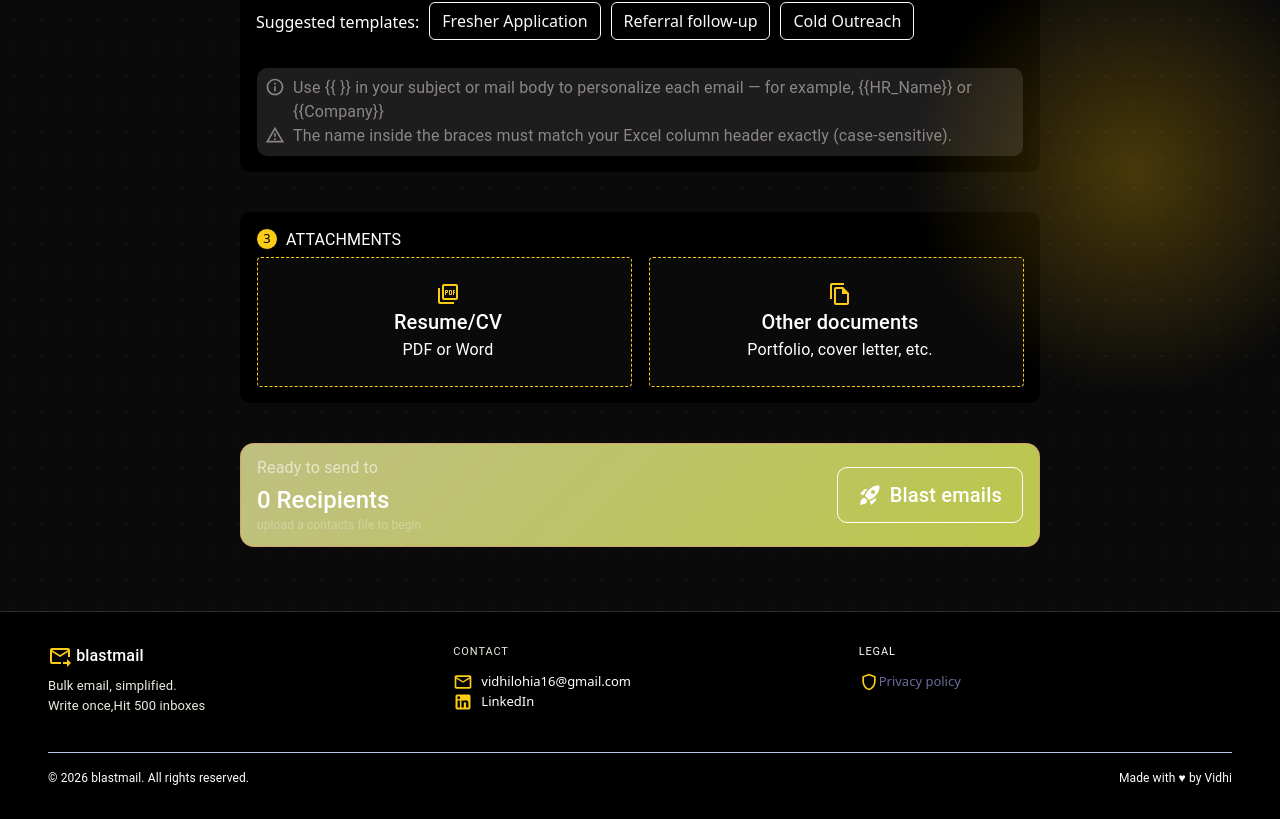
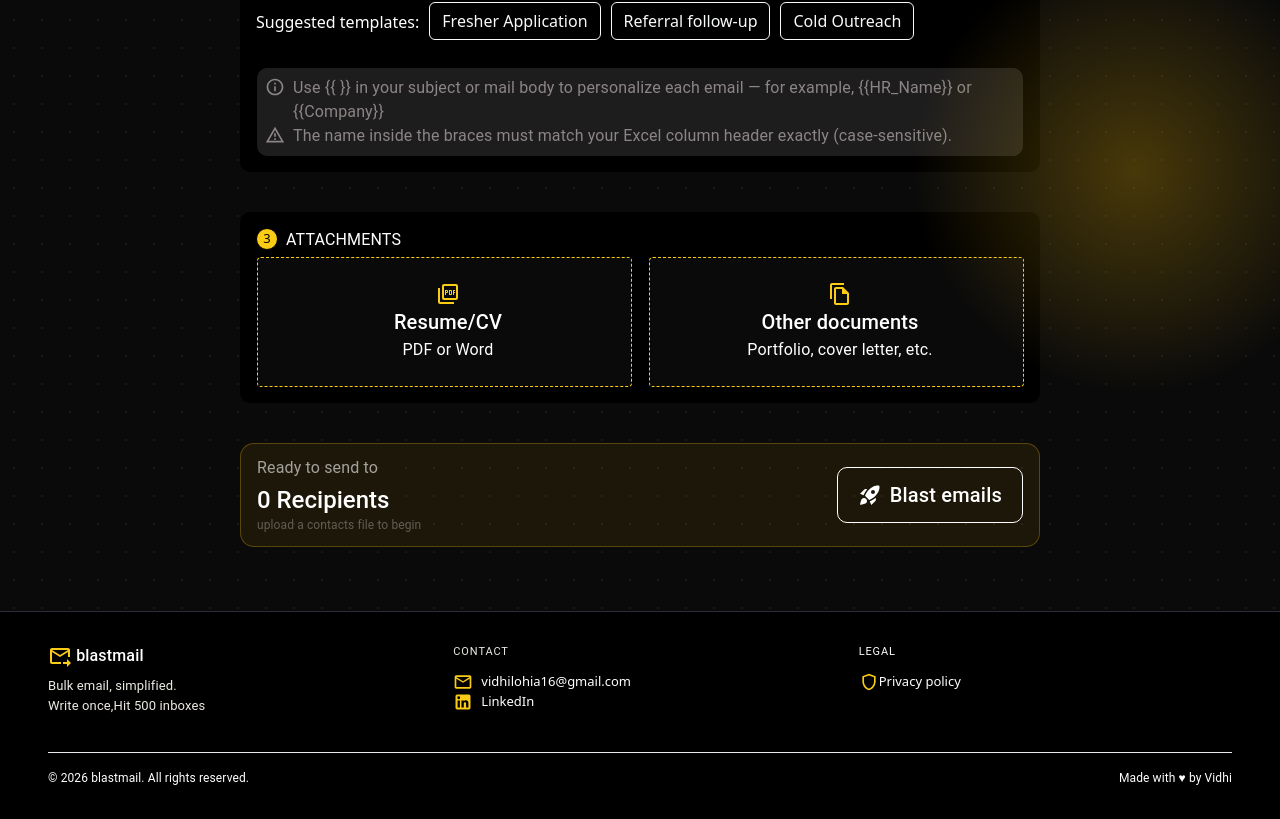
Before and after one commit to vidhilohia16/Bulkmails, a React (Vite) app in the folder vite-project/: page / in a window 1280 px wide. Shown: the part 1254-2073 px from the top of the page. Built offline with nearby package versions, Linux system fonts and the light colour scheme.

Commit message:
colour change

```diff
--- a/vite-project/src/App.jsx
+++ b/vite-project/src/App.jsx
@@ -245,8 +245,8 @@ if (response.status === 400) {
   setOtherdocs={setOtherdocs} />
 
   <Box sx={{
-  background: "linear-gradient(135deg, rgba(197, 198, 133, 0.97) 0%, rgba(207, 221, 84, 0.9) 100%)",
-  border: "0.5px solid rgba(216, 166, 106, 0.97)",
+  background: "rgba(234,179,8,0.08)",
+  border: "0.5px solid rgba(234,179,8,0.3)",
   borderRadius: "14px",
   padding: "12px 16px",
   display: "flex",
@@ -275,7 +275,7 @@ if (response.status === 400) {
   <Button variant="outlined"  onClick={ClickButton}
    sx={{
       borderColor: isloading ? "rgba(237, 189, 67, 0.6)" : "white",
-    color: isloading ? "rgba(222, 173, 49, 0.6)" : "#fff",
+    color: isloading ? "#0a0a0f" : "#fff",
     borderColor:"white",
     color: "#fff",
     flexShrink:0,
@@ -294,7 +294,7 @@ if (response.status === 400) {
       bottom: 0,
       left: 0,
       height: "3px",
-      background: "#facc15",
+      background: "#27272d",
       borderRadius: "0 0 14px 14px",
       animation: "progressAnim 5s ease forwards",
       "@keyframes progressAnim": {
--- a/vite-project/src/Footer.jsx
+++ b/vite-project/src/Footer.jsx
@@ -38,13 +38,13 @@ export default function Footer() {
           <Typography sx={{ color: "white", fontSize: "11px", mb: 1.5, letterSpacing: "0.08em" }}>
             LEGAL
           </Typography>
-          <Box sx={{display:"flex"}}><ShieldOutlinedIcon fontSize="small" sx={{color:"#facc15"}}></ShieldOutlinedIcon><Link href="https:bulkmails-five.vercel.app/privacy-policy.html" sx={{ textDecoration:"none",display: "block", color: "#6b6b9a", fontSize: "13px", }}>Privacy policy</Link></Box>
+          <Box sx={{display:"flex"}}><ShieldOutlinedIcon fontSize="small" sx={{color:"#facc15"}}></ShieldOutlinedIcon><Link href="https:bulkmails-five.vercel.app/privacy-policy.html" sx={{ textDecoration:"none",display: "block", color: "white", fontSize: "13px", }}>Privacy policy</Link></Box>
         </Box>
 
       </Box>
 
       {/* Bottom bar */}
-      <Box sx={{ borderTop: "1px solid #b3cbe8", width:"100%",mt: 4, pt: 2, display: "flex", justifyContent: "space-between", flexWrap: "wrap", gap: 1 }}>
+      <Box sx={{ borderTop: "1px solid #e6e9ed", width:"100%",mt: 4, pt: 2, display: "flex", justifyContent: "space-between", flexWrap: "wrap", gap: 1 }}>
         <Typography sx={{ color: "white", fontSize: "12px" }}>© 2026 blastmail. All rights reserved.</Typography>
         <Typography sx={{ color: "white", fontSize: "12px" }}>Made with ♥ by Vidhi</Typography>
       </Box>
```
